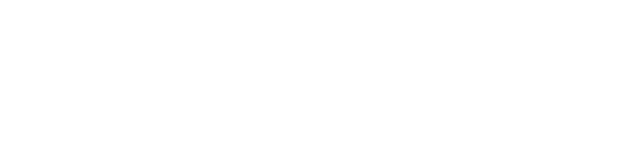
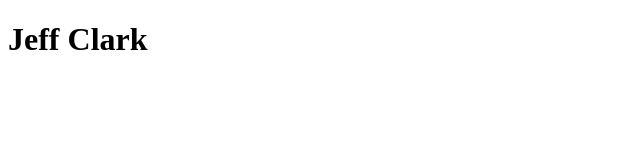
Before and after one commit to Jeff-Clark-Topeka/Jeff-Clark, a plain HTML site: page index.html in a window 1280 px wide. Shown: the whole page, without its empty margins (0-640 px from the left). Drawn offline with Linux system fonts and the light colour scheme.

Commit message:
added h1 with my name

```diff
--- a/index.html
+++ b/index.html
@@ -7,6 +7,6 @@
     <title>Document</title>
 </head>
 <body>
-
+    <h1>Jeff Clark</h1>
 </body>
 </html>
```
